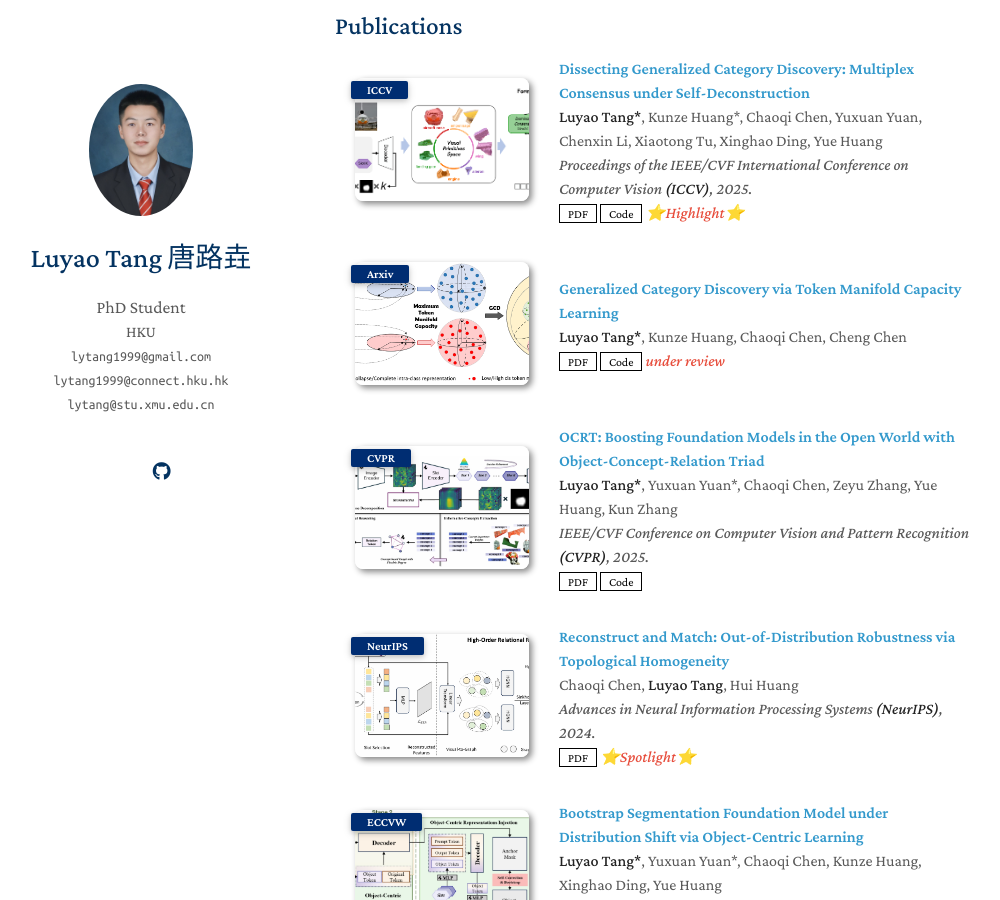
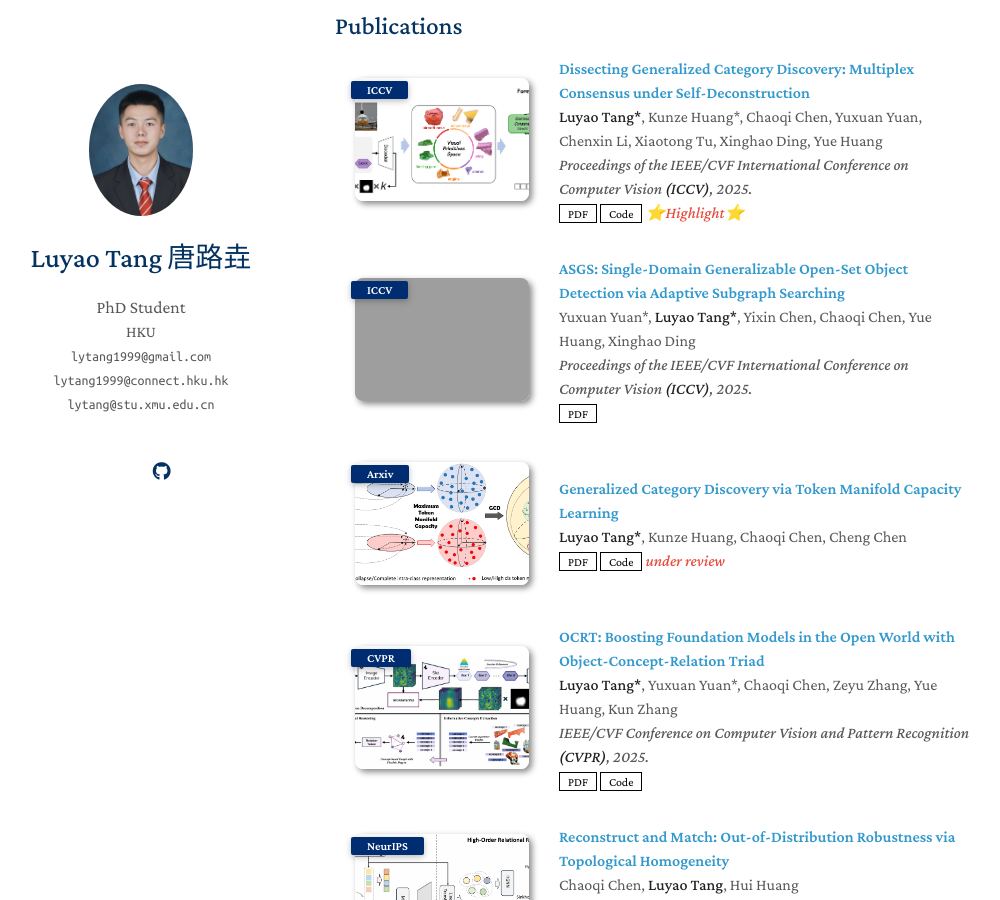
Before and after one commit to lytang63/lytang63.github.io, a Jekyll site: the page built from index.md, in a window 1280 px wide and 900 px high, scrolled down 622 px. Shown: the whole window, without its empty margins (135-1135 px from the left). Built offline with Jekyll 4.4.1, drawn with Linux system fonts in a browser that asks for light colours; nearby versions of some CDN libraries; a style sheet for code colours, icons or effects is not loaded; our own code applies the rules of GitHub Pages for plain Markdown files; grey boxes are pictures that could not be loaded.

Commit message:
Update publications.yml

```diff
--- a/_data/publications.yml
+++ b/_data/publications.yml
@@ -8,6 +8,16 @@ main:
     # bibtex: https://bib.yliu.me/MICCAI23.txt
     image: ./assets/img/ICCV25_1.png
     notes: ⭐Highlight⭐
+
+  - title: "ASGS: Single-Domain Generalizable Open-Set Object Detection via Adaptive Subgraph Searching"
+    authors: Yuxuan Yuan*, <strong>Luyao Tang*</strong>, Yixin Chen, Chaoqi Chen, Yue Huang, Xinghao Ding
+    conference_short: ICCV
+    conference:  Proceedings of the IEEE/CVF International Conference on Computer Vision <strong>(ICCV)</strong>, 2025.
+    pdf: https://openaccess.thecvf.com/content/ICCV2025/papers/Yuan_ASGS_Single-Domain_Generalizable_Open-Set_Object_Detection_via_Adaptive_Subgraph_Searching_ICCV_2025_paper.pdf
+    # code: https://github.com/lytang63/ConGCD
+    # bibtex: https://bib.yliu.me/MICCAI23.txt
+    image: ./assets/img/ICCV25_2.png
+    # notes: ⭐Highlight⭐
 
   - title: "Generalized Category Discovery via Token Manifold Capacity Learning"
     authors: <strong>Luyao Tang*</strong>, Kunze Huang, Chaoqi Chen, Cheng Chen
```
